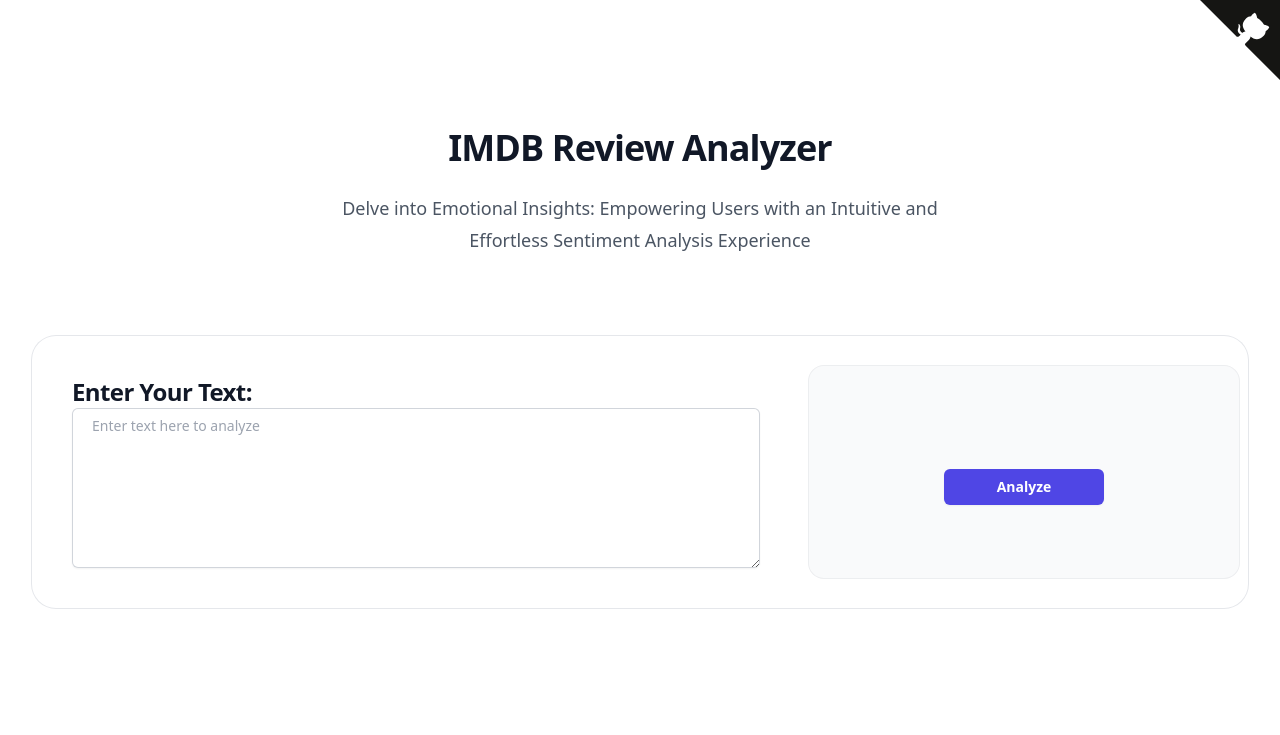
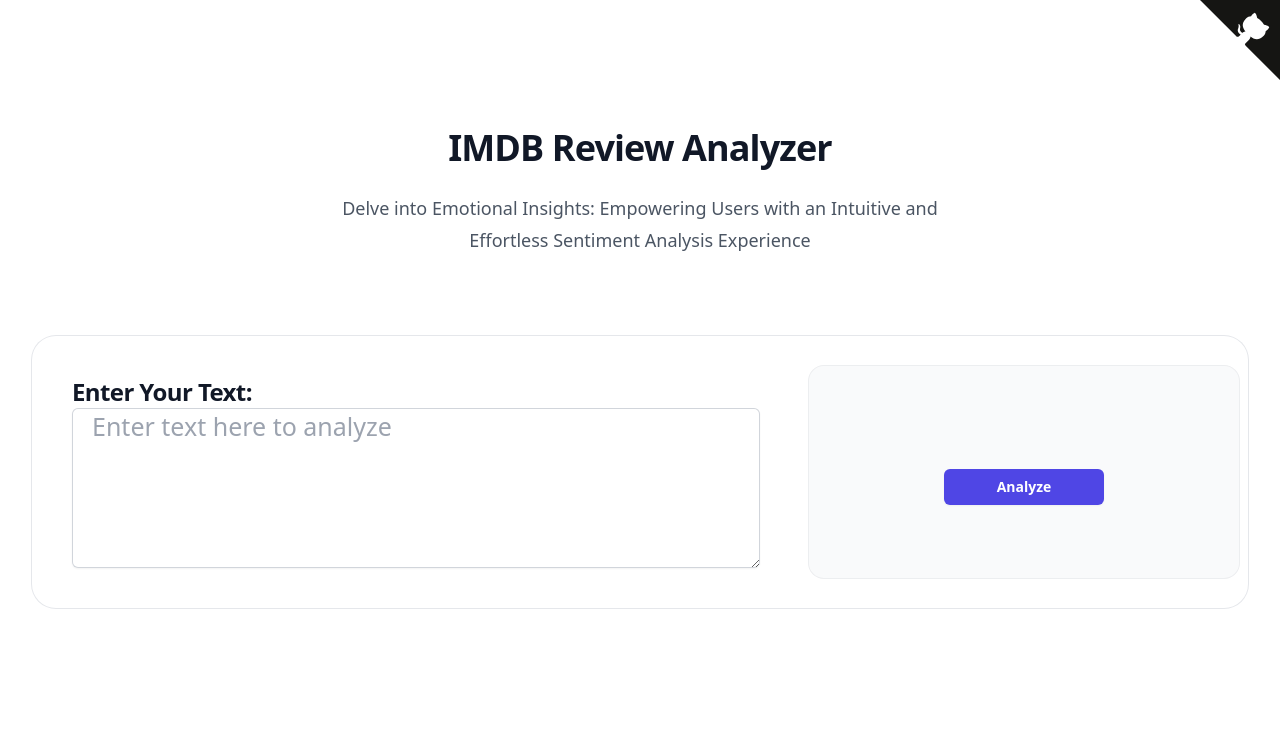
Before and after one commit to HRS0986/imdb-sentiment-analysis, a FastAPI app: page / in a window 1280 px wide. Shown: the top 735 px of the page. Run offline with FastAPI, Linux system fonts and the light colour scheme; parts of the project's set-up code (start-up, migrations or seed data) failed here and were passed over; some libraries are stand-ins or nearby versions.

Commit message:
bug fixed

```diff
--- a/app/templates/index.html
+++ b/app/templates/index.html
@@ -57,7 +57,7 @@
             <form class="flex w-full">
                 <div class="p-8 sm:p-10 lg:flex-auto">
                     <h3 class="text-2xl font-bold tracking-tight text-gray-900">Enter Your Text:</h3>
-                    <textarea name="text" placeholder="Enter text here to analyze" id="review-text"
+                    <textarea name="text" style="font-size: 25px;" placeholder="Enter text here to analyze" id="review-text"
                               class=" px-5 block w-full h-40 rounded-md border-0 py-1.5 text-gray-900 shadow-sm ring-1 ring-inset ring-gray-300 placeholder:text-gray-400 focus:ring-2 focus:ring-inset focus:ring-indigo-600 sm:text-sm sm:leading-6">
                         {{ review }}
                     </textarea>
@@ -92,7 +92,7 @@
         const result = document.getElementById("result-text");
         const status = document.getElementById("status");
         status.innerHTML = "Analyzing...";
-        fetch('http://127.0.0.1:8000/analyze', {
+        fetch('/analyze', {
             method: 'POST',
             headers: {
                 'Accept': 'application/json',
```
Also changed, not shown: 1 other file.
